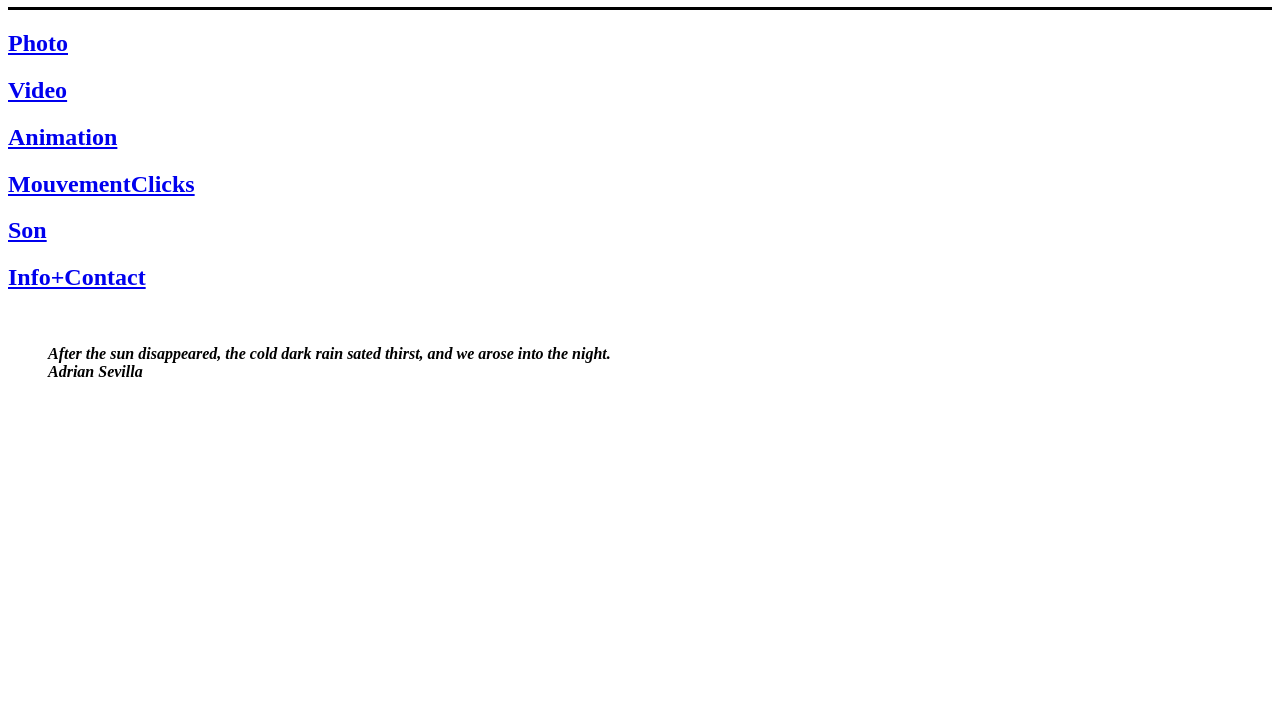
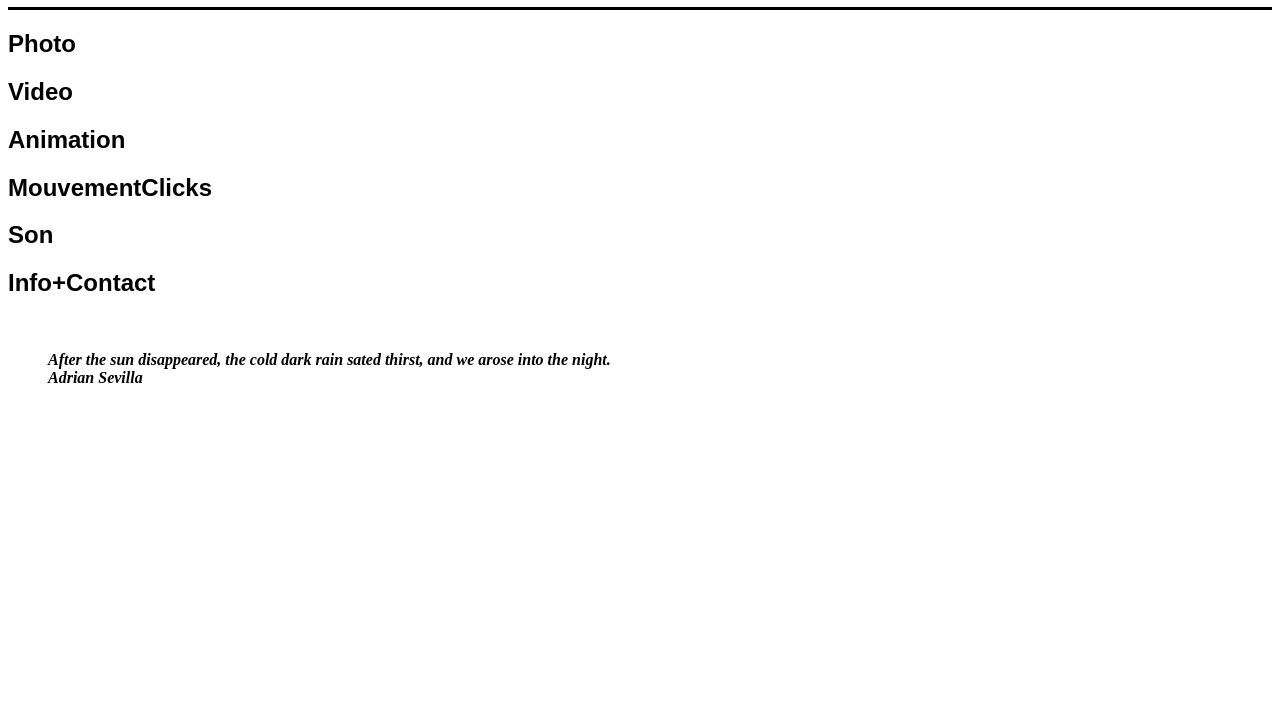
Before and after one commit to Eracom-ID381/cms-portfolio-adroboy, a plain HTML site: page index.html in a window 1280 px wide. Shown: the part 73-800 px from the top of the page. Drawn offline with Linux system fonts and the light colour scheme; the site is published under a folder, as on GitHub Pages, so addresses that start at the root find nothing.

Commit message:
fixed hyperlinks

```diff
--- a/index.html
+++ b/index.html
@@ -4,7 +4,7 @@
 <head>
 	<meta charset="utf-8">
 	<title>Adrian Sevilla</title>
-	<link rel="stylesheet" href="/css/style.css">
+	<link rel="stylesheet" href="css/style.css">
 	<link rel="shortcut icon" type="image/x-icon" href="icon.JPG">
 </head>
 
@@ -13,20 +13,20 @@
 	<!--solo una vez, los demas infinito-->
 	<hr size="3" color="#000000">
 	<!--se cierra sola-->
-	<a href="photo.html">
+	<a href="projets/photo.html">
 		<h2>Photo</h2>
 	</a>
 	<!--</br> space avec la prochaine ligne-->
-	<a href="video.html">
+	<a href="projets/video.html">
 		<h2>Video</h2>
 	</a>
-	<a href="/projets/animation.html">
+	<a href="projets/animation.html">
 		<h2>Animation</h2>
 	</a>
-	<a href="/clicks/clicks.html">
+	<a href="clicks/clicks.html">
 		<h2>MouvementClicks</h2>
 	</a>
-	<a href="son.html">
+	<a href="projets/son.html">
 		<h2>Son</h2>
 	</a>
 	<a href="info.html">
```
